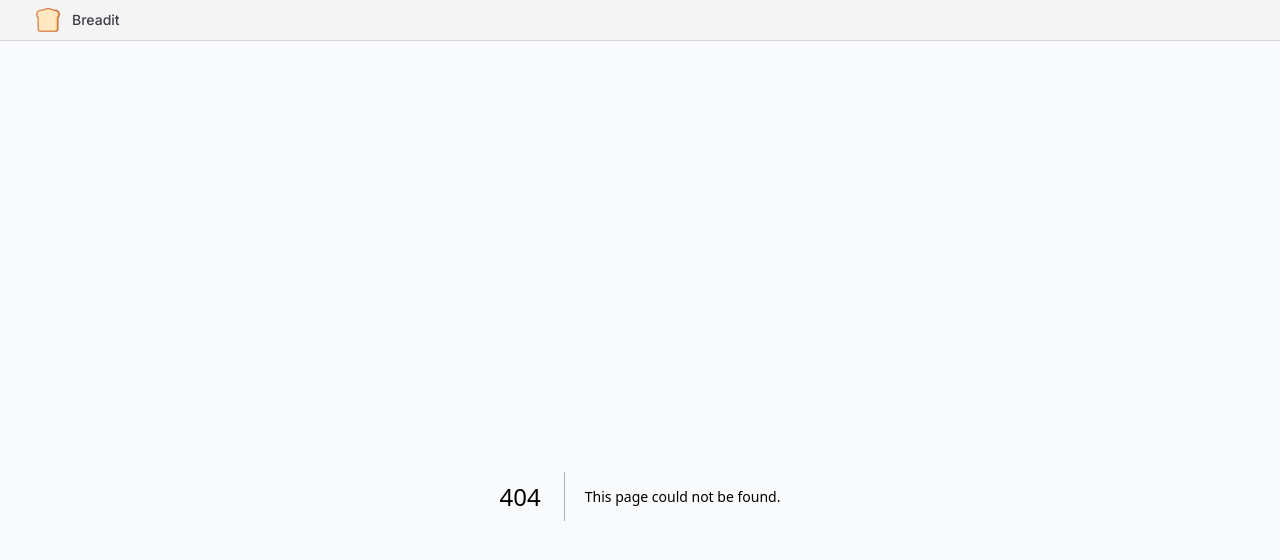
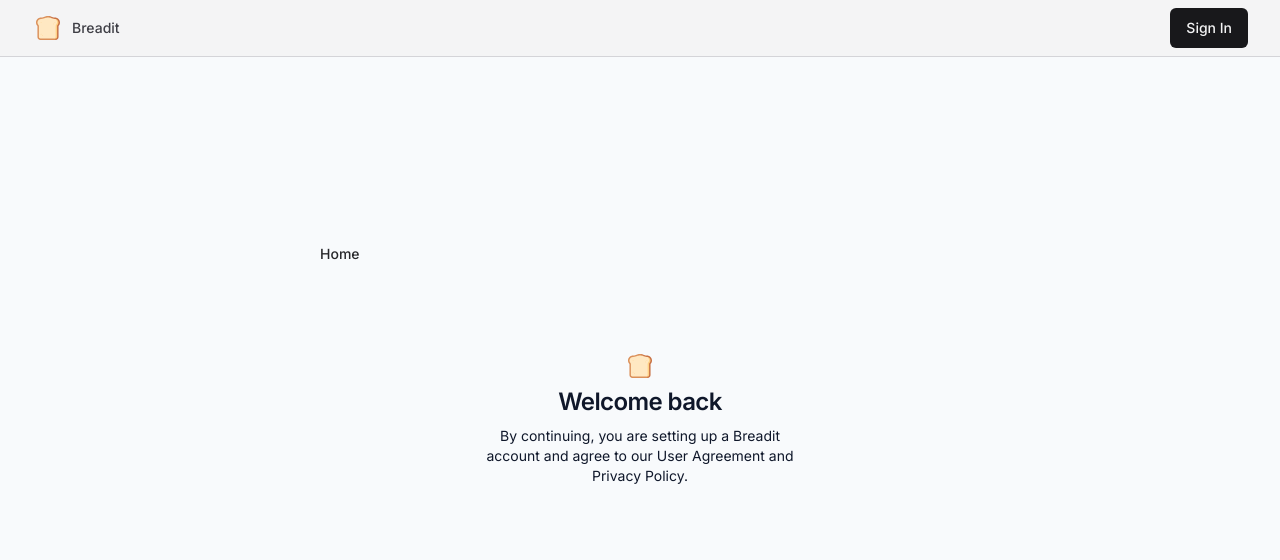
Before and after one commit to shaneenvitug/breadit, a Next.js app: page /sign-in in a window 1280 px wide. Before the commit this address had no page. Shown: the top 560 px of the page. Built offline with nearby package versions, Linux system fonts and the light colour scheme.

Commit message:
add sign-in link on navbar and sign-in page

```diff
--- /dev/null
+++ b/src/app/(auth)/sign-in/page.tsx
@@ -0,0 +1,26 @@
+import SignIn from '@/components/SignIn'
+import { buttonVariants } from '@/components/ui/Button'
+import { FC } from 'react'
+import Link from 'next/link'
+import { cn } from '@/lib/utils'
+
+const page: FC = ({}) => {
+  return (
+    <div className='absolute inset-0'>
+      <div className='h-full max-w-2xl mx-auto flex flex-col items-center justify-center gap-20'>
+        <Link
+          href='/'
+          className={cn(
+            buttonVariants({variant: 'ghost'}),
+            'self-start -mt-20'
+          )}>
+          Home
+        </Link>
+
+        <SignIn />
+      </div>
+    </div>
+  )
+}
+
+export default page
--- a/src/components/Navbar.tsx
+++ b/src/components/Navbar.tsx
@@ -1,5 +1,6 @@
 import Link from "next/link"
 import { Icons } from "./Icons"
+import { buttonVariants } from "./ui/Button"
 
 const Navbar = () => {
   return (
@@ -10,6 +11,10 @@
           <Icons.logo className="h-8 w-8 sm:h-6 sw:w-6" />
           <p className="hidden text-zinc-700 text-sm font-medium md:block">Breadit</p>
         </Link>
+
+        {/* search bar */}
+
+        <Link href='/sign-in' className={buttonVariants()}>Sign In</Link>
       </div>
     </div>
   )
--- /dev/null
+++ b/src/components/SignIn.tsx
@@ -0,0 +1,15 @@
+import { Icons } from './Icons'
+
+const SignIn = () => {
+  return <div className='container mx-auto flex w-full flex-col justify-center space-y-6 sm:w-[400px]'>
+    <div className="flex flex-col space-y-2 text-center">
+      <Icons.logo className="mx-auto h-6 w-6" />
+      <h1 className="text-2xl font-semibold tracking-tight">Welcome back</h1>
+      <p className='text-sm max-w-xs mx-auto'>
+        By continuing, you are setting up a Breadit account and agree to our User Agreement and Privacy Policy.
+      </p>
+    </div>
+  </div>
+}
+
+export default SignIn
```
